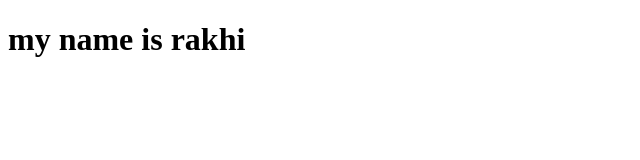
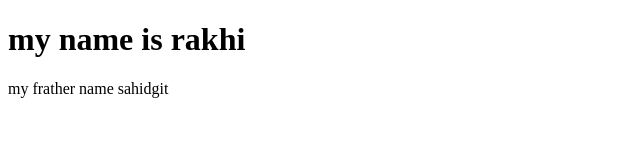
Before and after one commit to rakhi-ai12/web-dev-portpolio, a plain HTML site: page index.html in a window 1280 px wide. Shown: the whole page, without its empty margins (0-640 px from the left). Drawn offline with Linux system fonts and the light colour scheme.

Commit message:
first commit

```diff
--- a/index.html
+++ b/index.html
@@ -3,11 +3,12 @@
 <head>
     <meta charset="UTF-8">
     <meta name="viewport" content="width=device-width, initial-scale=1.0">
-    <title>web developer portpolio</title>
+    <title>my name rakhi</title>
 </head>
 <body>
     <header>
         <h1>my name is rakhi</h1>
+        <p>my frather name sahidgit</p>
 
     </header>
 
```
Also changed, not shown: Untitled-3.txt (added).
